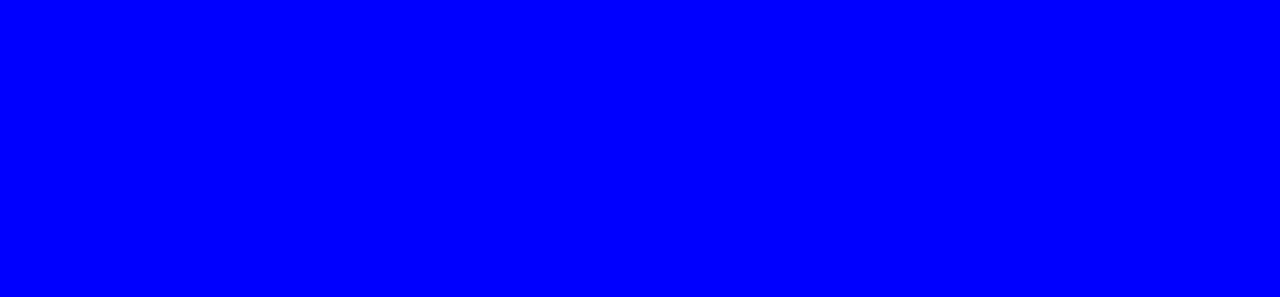
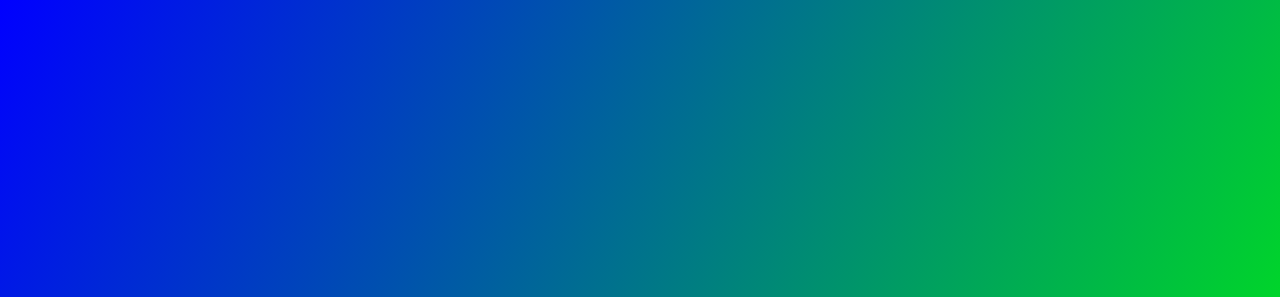
Before and after one commit to eusoujefferson7/Relogio-Digital, a plain HTML site: page index.html in a window 1280 px wide. Shown: the top 297 px of the page. Drawn offline with nearby package versions, Linux system fonts and the light colour scheme.

Commit message:
Update style.css

```diff
--- a/assets/css/style.css
+++ b/assets/css/style.css
@@ -8,7 +8,7 @@
 
 body {
     height: 100vh;
-    background: linear-gradient(120deg, #0000FF, #0000FF);
+    background: linear-gradient(120deg, #0000FF, #00FF00);
     display: flex;
     align-items: center;
     justify-content: center;
```
